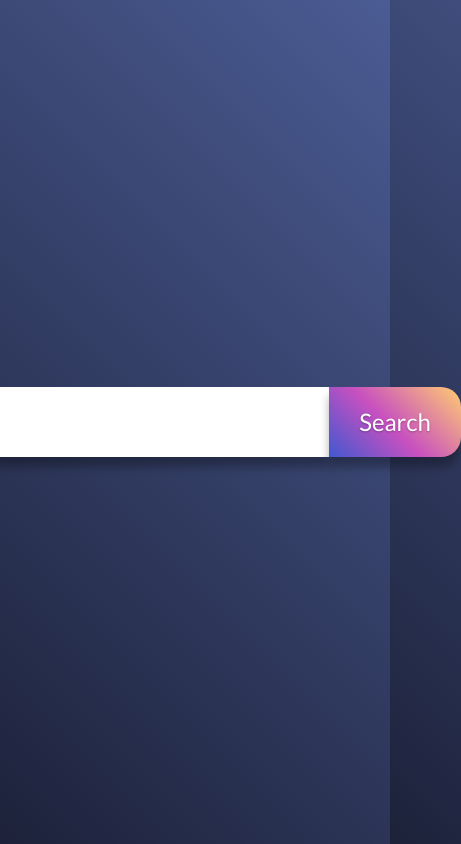
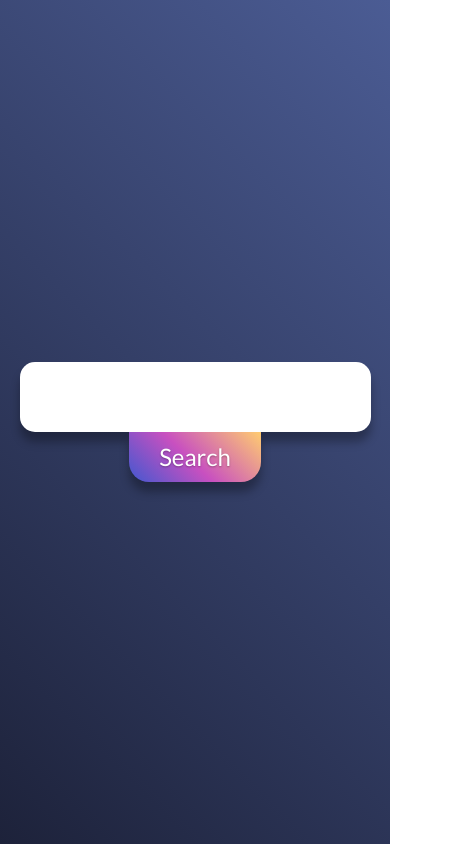
Before and after one commit to mao-santaella-rs/dotdash-int, a Vue app: page / in a window 390 px wide. Shown: the whole page, 461 px wide, since content can reach past the window. Built offline with nearby package versions, Linux system fonts and the light colour scheme.

Commit message:
responsive ready

```diff
--- a/package.json
+++ b/package.json
@@ -3,6 +3,7 @@
   "version": "0.0.0",
   "scripts": {
     "dev": "vite",
+    "dev-network": "vite --host",
     "build": "run-p type-check build-only",
     "preview": "vite preview --port 4173",
     "build-only": "vite build",
--- a/src/components/BookListItem.vue
+++ b/src/components/BookListItem.vue
@@ -52,7 +52,7 @@ function getGoogleLink(bookObj: bookApi) {
   display: flex
   flex-direction: row-reverse
   align-items: center
-  width: 100%
+  // width: 100%
   padding: 0 15px
   margin-bottom: 50px
 
@@ -75,9 +75,9 @@ function getGoogleLink(bookObj: bookApi) {
     justify-content: center
     background-image: linear-gradient(0deg, #cbcbcb 0%, #fff 100%)
     min-height: 100px
-    max-height: 150px
+    // max-height: 150px
     flex: 1
-    border-radius: 0 15px 15px 0
+    border-radius: 15px
     box-shadow: 0px 7px 7px 0px rgba(0,0,0,0.5)
     padding: 15px 20px 15px 40px
     transform: translateX(-20px)
@@ -101,4 +101,12 @@ function getGoogleLink(bookObj: bookApi) {
     text-decoration: none
     font-weight: 400
     color: #4B5C94
+
+
+  @media (max-width: 425px)
+    // align-items: start
+
+    &__img
+      width: 100px
+      height: 100px
 </style>
--- a/src/components/PaginationFoot.vue
+++ b/src/components/PaginationFoot.vue
@@ -109,6 +109,8 @@ const computedNumbers = computed(() => {
       font-weight: 700
     &--dots
       pointer-events: none
+    @media (max-width: 425px)
+      padding: 15px 10px
 
   &__arrow
     width: 15px
--- a/src/views/BookSearch.vue
+++ b/src/views/BookSearch.vue
@@ -105,27 +105,28 @@ body
   justify-content: center
   flex-direction: column
   &__bar
-    height: 70px
     display: flex
     margin: 100px 0
     position: relative
+    width: 90%
+    justify-content: center
 
     & > *
-
       position: relative
 
     input
       display: block
       padding: 10px 20px 13px
       box-sizing: border-box
-      height: 100%
+      height: 70px
       font-size: 1.5rem
       border-radius: 20px 0 0 20px
       border: none
       color: #1D223A
       box-shadow: 0px 10px 10px 0px rgba(0,0,0,0.3)
-      width: 400px
+      max-width: 400px
       transition: box-shadow 0.2s ease-in-out
+      flex: 1 0 0%
 
       &:focus-visible
         border: none
@@ -136,7 +137,7 @@ body
       display: block
       box-sizing: border-box
       font-size: 1.5rem
-      height: 100%
+      height: 70px
       padding: 5px 30px
       border: none
       border-radius: 0 20px 20px 0
@@ -147,6 +148,8 @@ body
       position: relative
       overflow: hidden
       cursor: pointer
+      flex: 0 0 auto
+      width: auto
       span
         font-weight: 400
         text-shadow: 0px 1px 2px rgba(0,0,0,0.3)
@@ -164,6 +167,15 @@ body
         &:before
           opacity: 1
 
+    @media (max-width: 425px)
+      flex-wrap: wrap
+      input
+        border-radius: 15px
+      button
+        height: 50px
+        border-radius: 0 0 20px 20px
+
+
     &__hint
       position: absolute
       bottom: 0
@@ -177,10 +189,20 @@ body
     max-width: 1100px
     display: flex
     flex-wrap: wrap
+    justify-content: center
     padding: 0 30px
 
     & >div
-      flex: 50%
+      flex: 0 0 auto
+      width: 50%
+
+    @media (max-width: 1024px)
+      padding: 0 0 0 15px
+      & >div
+        width: 80%
+    @media (max-width: 768px)
+      & >div
+        width: 100%
 
 
 @keyframes show-hint
```
